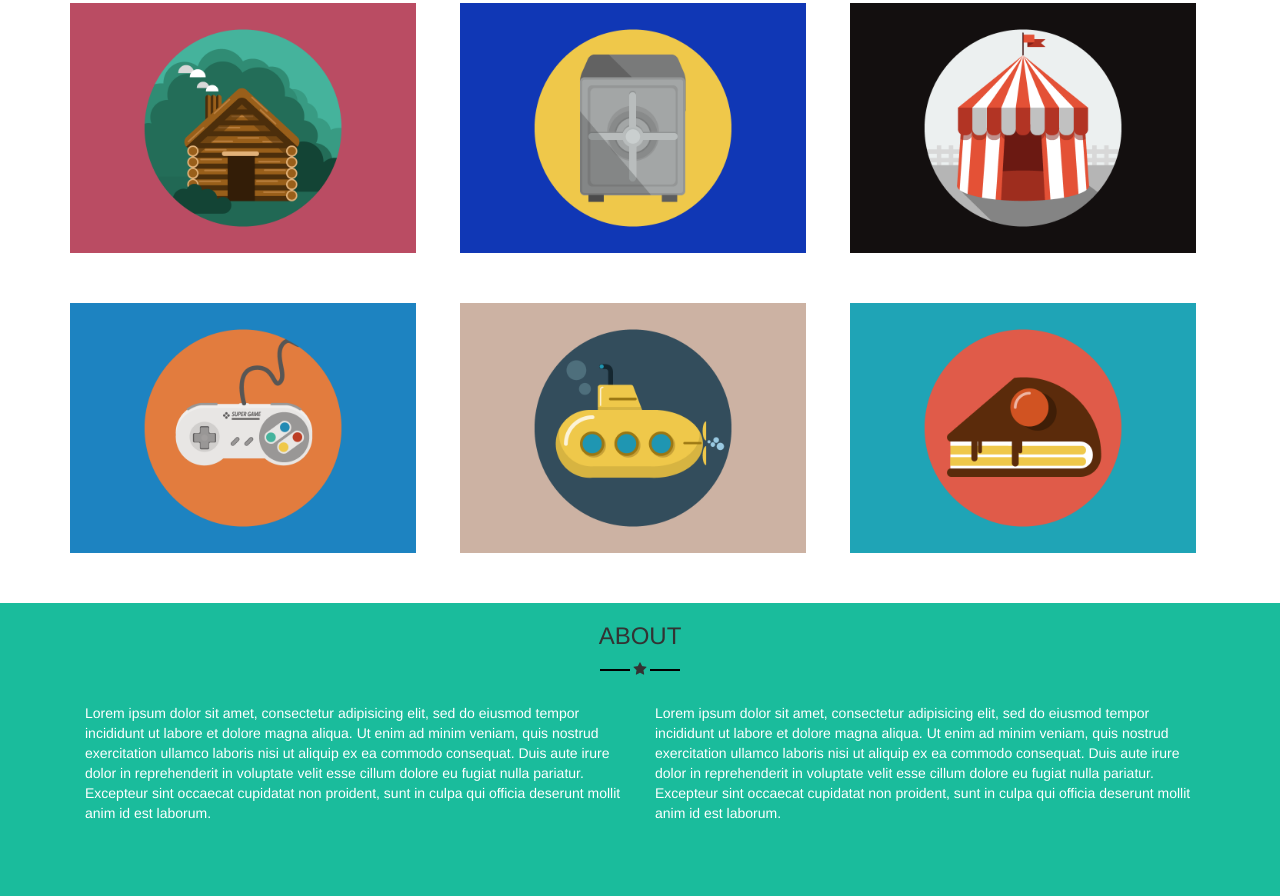
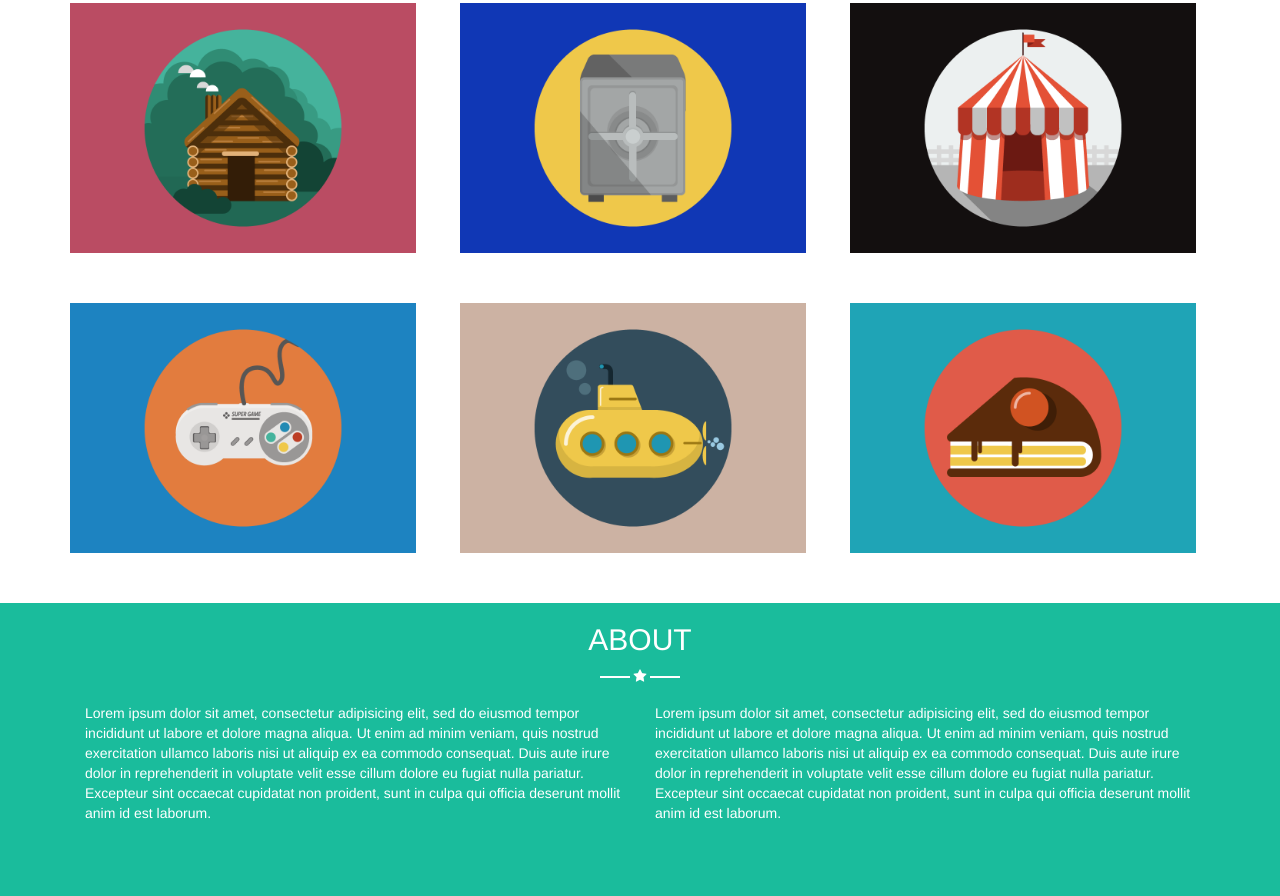
Before and after one commit to adele-recubini/html-css-bootstrap-freelancer, a plain HTML site: page index.html in a window 1280 px wide. Shown: the part 627-1523 px from the top of the page. Drawn offline with nearby package versions, Linux system fonts and the light colour scheme.

Commit message:
modifiche colori nelle varie sezioni

```diff
--- a/css/style.css
+++ b/css/style.css
@@ -10,7 +10,7 @@
   background-color:red;
 }
 
-.jumbatron-style{
+.jumbotron-style{
   background-color: #1ABC9C;
   text-align: center;
   display: inline-block;
@@ -29,6 +29,7 @@ padding: 0 10px;
 .lista, .i{
   color:white;
 }
+
 h2{
   color: white;
 }
@@ -47,8 +48,25 @@ h2{
   border-bottom: 2px solid black;
   margin-bottom:3px;
 }
+.white::after {
+  content: '';
+  display: inline-block;
+  width: 30px;
+  border-bottom: 2px solid white;
+  margin-bottom:3px;
+}
+.white::before {
+  content: '';
+  display: inline-block;
+  width: 30px;
+  border-bottom: 2px solid white;
+  margin-bottom:3px;
+}
 .stella{
   height: 30px;
+}
+.white{
+color: white;
 }
 
 
--- a/index.html
+++ b/index.html
@@ -22,11 +22,11 @@
       <!-- fine nav bar -->
 
       <div class="row">
-        <div class="jumbotron col-xs-12 jumbatron-style">
+        <div class="jumbotron col-xs-12 jumbotron-style">
           <img class="avatar"src="img/avatar.svg" alt="">
          <h2>START BOOSTRAP</h2>
          <!-- stella -->
-         <div class="stella">
+         <div class="stella white">
             <i class="fa fa-star" aria-hidden="true"></i>
         </div>
         <div class="lista">
@@ -75,8 +75,8 @@
 
         <div class="row">
           <div class="about col-xs-12">
-            <h3>ABOUT</h3>
-            <div class="stella">
+            <h2>ABOUT</h2>
+            <div class="stella white">
                <i class="fa fa-star" aria-hidden="true"></i>
            </div>
 
```
